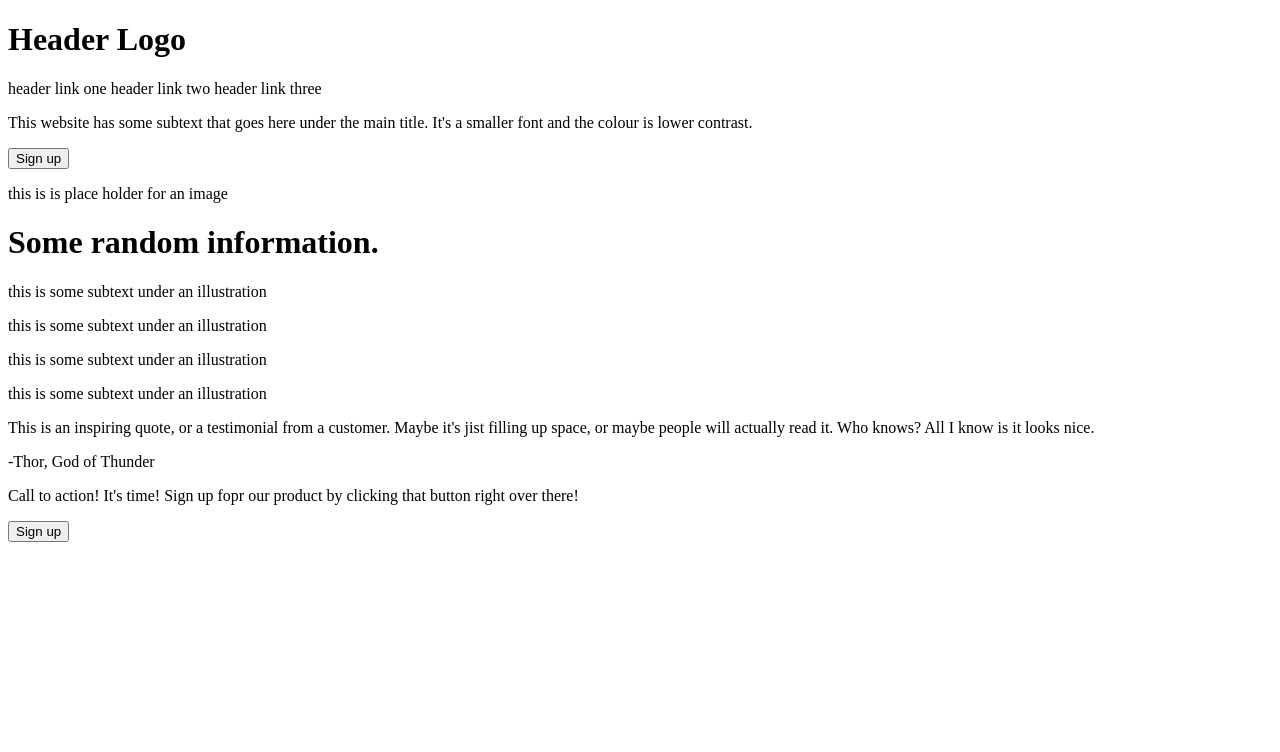
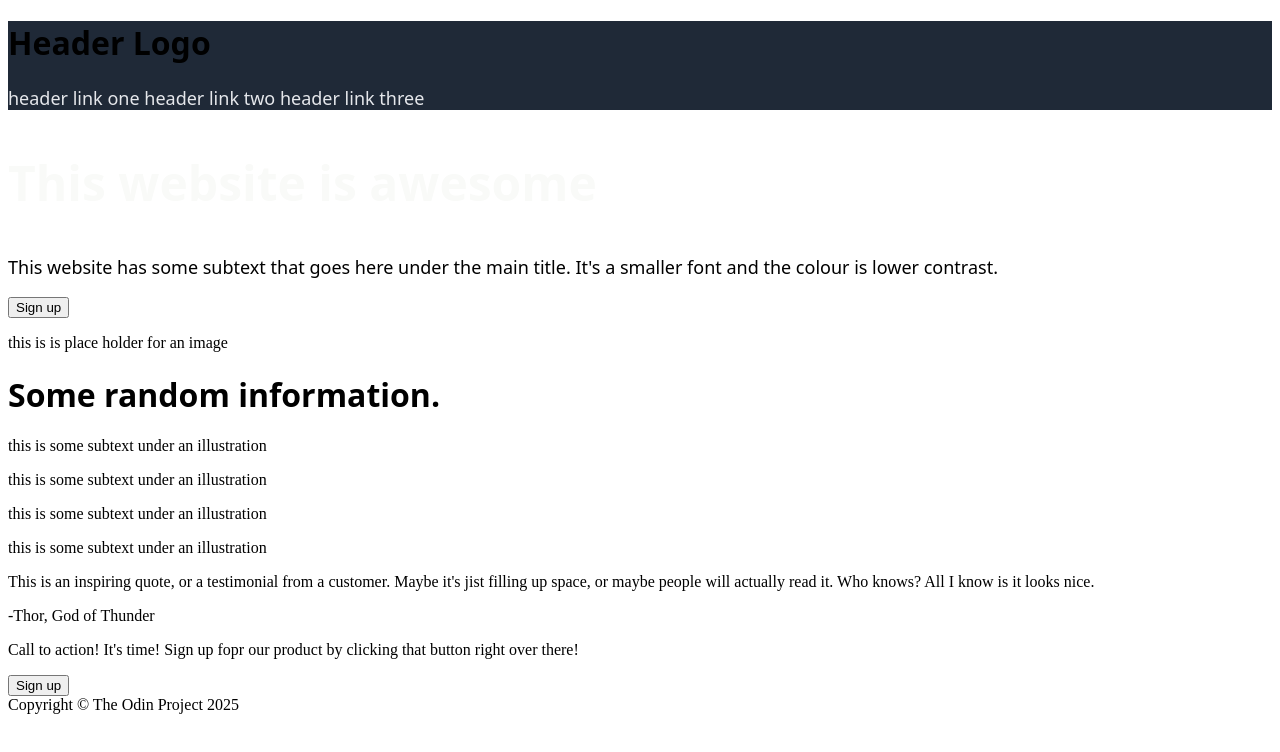
Before and after one commit to samjbell/git_2025, a plain HTML site: page odin-landing-page/index.html in a window 1280 px wide. Drawn offline with Linux system fonts and the light colour scheme.

Commit message:
ebay-sales.py

```diff
--- a/odin-landing-page/index.html
+++ b/odin-landing-page/index.html
@@ -4,19 +4,20 @@
     <meta charset="UTF-8">
     <meta name="viewport" content="width=device-width, initial-scale=1.0">
     <title>The Odin Project Landing Page</title>
-    <link rel="stylesheet" ahref="styles.css">
+    <link rel="stylesheet" href="styles.css">
 </head>
-
+<body>
+<div class="hero-container">
 <h1>Header Logo</h1>
     <div class="headernav">
         <link>header link one</link>
         <link>header link two</link>
         <link>header link three</link>
-
     </div>
-
+</div>
     <div class="awesomewebsite">
-        <p>
+        <h2 class="thiswebsite"> This website is awesome </h2>
+        <p id="subtext">
             This website has some subtext that goes here under the main title. It's a smaller font and the colour is lower contrast.
         </p>
         <button>Sign up</button>
@@ -54,8 +55,6 @@
         <button class="calltoaction-button">Sign up</button>
     </div>
 </div>
-
-<body>
-
+<footer class="footer">Copyright © The Odin Project 2025</footer>
 </body>
 </html>
--- /dev/null
+++ b/odin-landing-page/styles.css
@@ -0,0 +1,26 @@
+h1 {
+    font-family: system-ui, -apple-system, BlinkMacSystemFont, 'Segoe UI', Roboto, Oxygen, Ubuntu, Cantarell, 'Open Sans', 'Helvetica Neue', sans-serif
+}
+
+.hero-container {
+    background-color: #1F2937 ;
+}
+
+.headernav {
+    font-family: system-ui, -apple-system, BlinkMacSystemFont, 'Segoe UI', Roboto, Oxygen, Ubuntu, Cantarell, 'Open Sans', 'Helvetica Neue', sans-serif;
+    color: #E5E7EB;
+    font-size: 18px;
+}
+
+.thiswebsite {
+    font-family: system-ui, -apple-system, BlinkMacSystemFont, 'Segoe UI', Roboto, Oxygen, Ubuntu, Cantarell, 'Open Sans', 'Helvetica Neue', sans-serif;
+    font-weight: 900;
+    font-size: 48px;
+    color: #f9faf8;
+}
+
+#subtext {
+    font-family: system-ui, -apple-system, BlinkMacSystemFont, 'Segoe UI', Roboto, Oxygen, Ubuntu, Cantarell, 'Open Sans', 'Helvetica Neue', sans-serif;
+    font-color: #E5E7EB;
+    font-size: 18px;
+}
```
